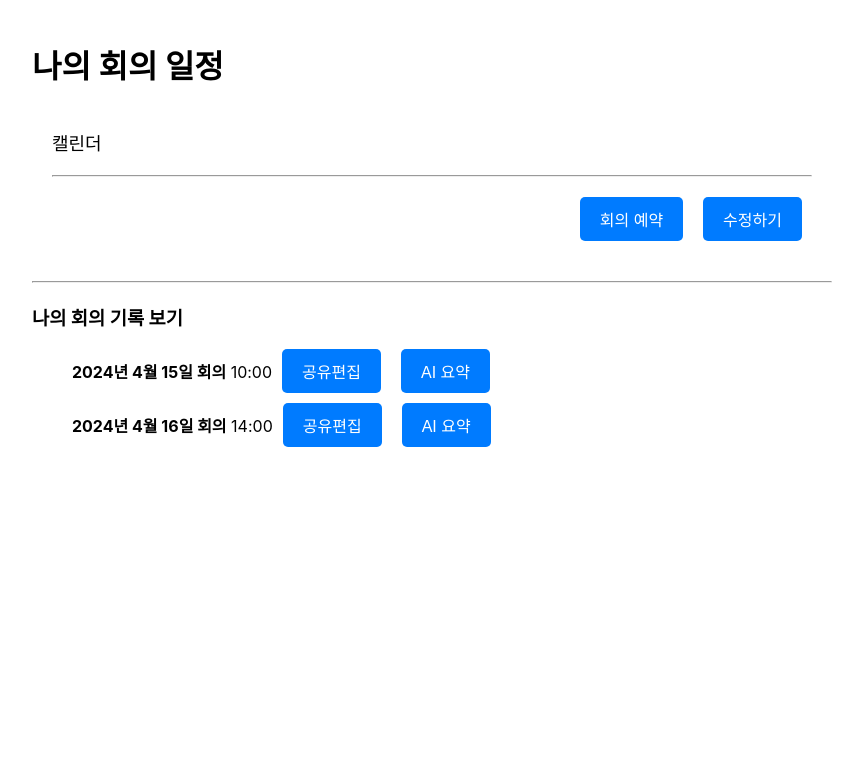
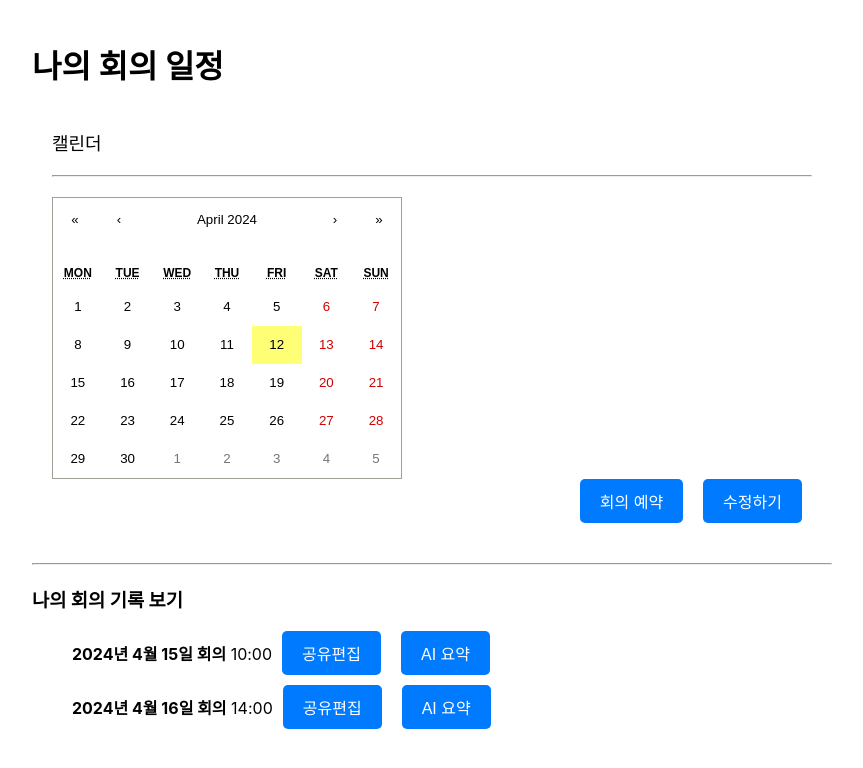
Before and after one commit to Ahyoung00/GVC, a React (Create React App) app: page / in a window 1280 px wide. Shown: the top 768 px of the page, without its empty margins (208-1071 px from the left). Built offline with nearby package versions, Linux system fonts and the light colour scheme.

Commit message:
Update App.js

```diff
--- a/src/App.js
+++ b/src/App.js
@@ -1,4 +1,6 @@
 import React, { useState } from 'react';
+import Calendar from 'react-calendar';
+import 'react-calendar/dist/Calendar.css';
 import './App.css';
 
 
@@ -35,18 +37,25 @@ function App() {
   return (
     <div className="App">
       <h1>나의 회의 일정</h1>
+
+      {/* 캘린더 섹션 */}
+      <div className="calendar-section">
         <div className="calendar">
           <div className="calendar-header">캘린더</div>
           <hr className="divider" />
           <div className="calendar-body">
             {/* 여기에 달력을 만들거나 캘린더 컴포넌트를 추가할 수 있습니다. */}
+            <Calendar />
           </div>
           <div className="buttons-container">
             <button className="reserve-button">회의 예약</button>
             <button className="edit-button">수정하기</button>
           </div>
         </div>
+      </div>
       <hr className="divider" />
+      {/* 나의 회의 기록 섹션 */}
+      <div className="meeting-record-section">
         <h3>나의 회의 기록 보기</h3>
         <ul className="meeting-list">
           {meetings.map((meeting) => (
@@ -68,6 +77,7 @@ function App() {
           ))}
         </ul>
       </div>
+    </div>
   );
 }
 
```
Lines whose indentation alone changed are shown as unchanged.
